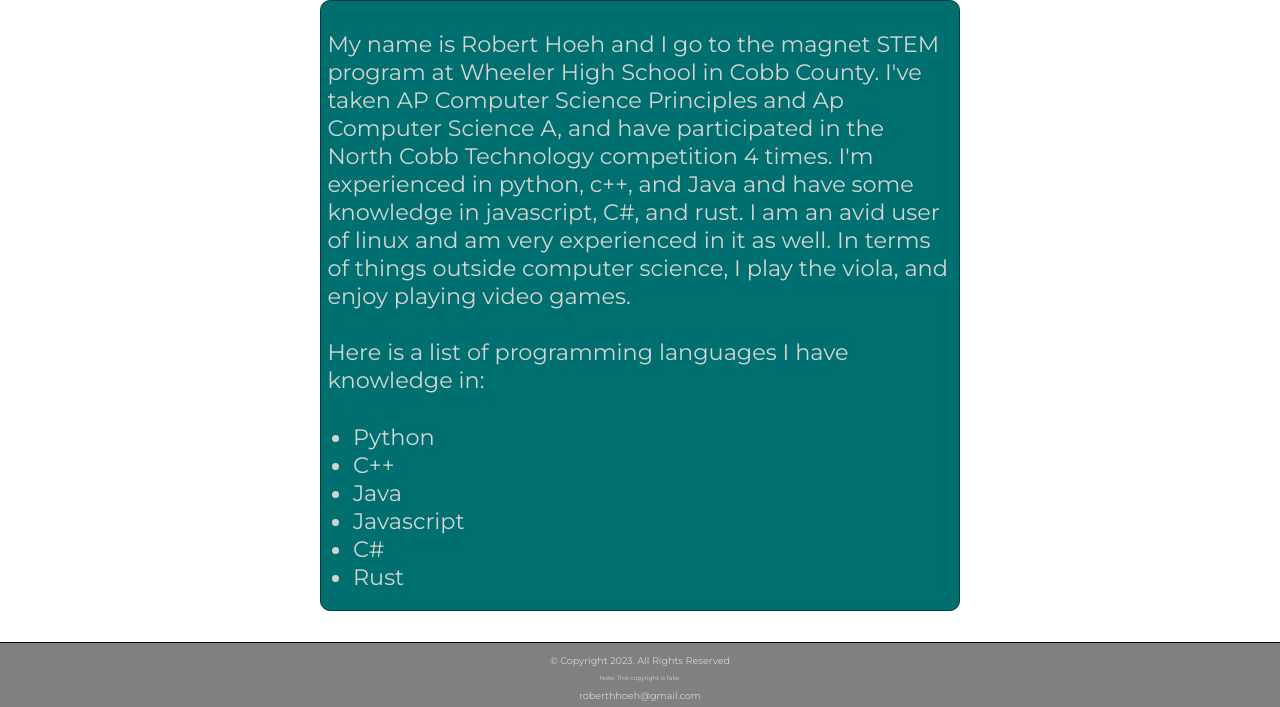
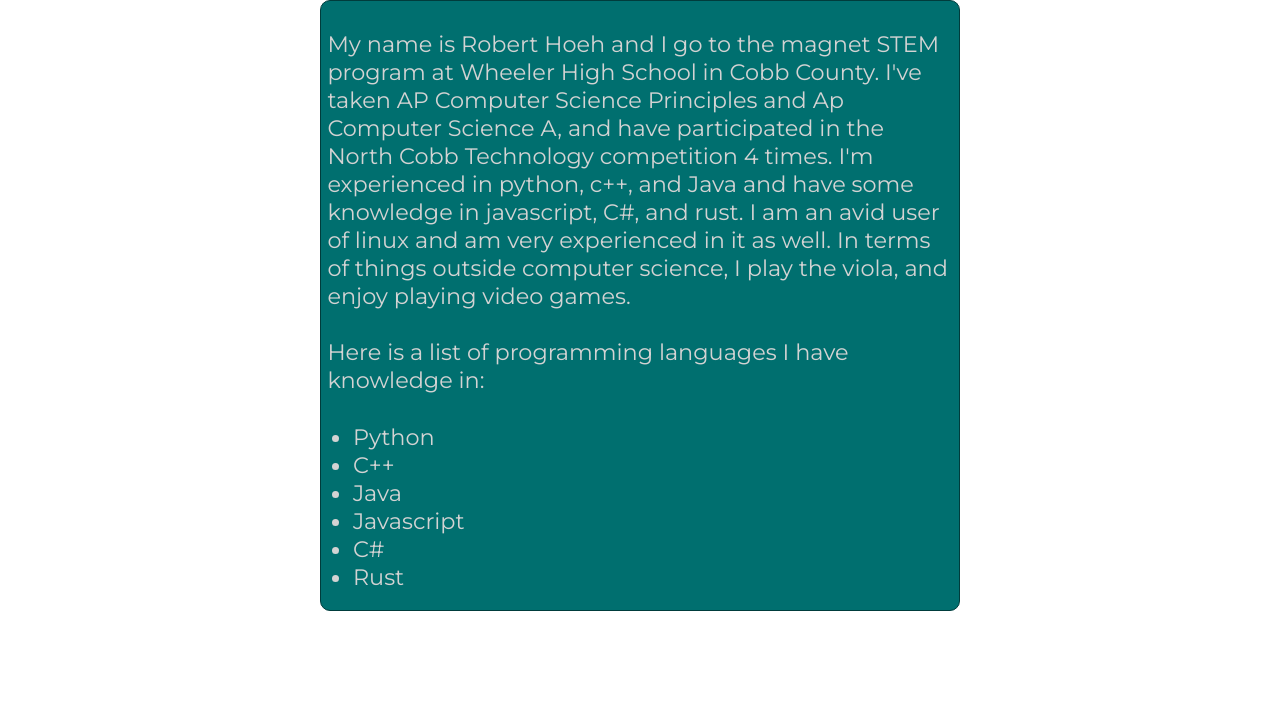
Before and after one commit to RobertHoeh/Web-Development-midterm-project, a plain HTML site: page aboutMe.html in a window 1280 px wide. Shown: the part 93-800 px from the top of the page. Drawn offline with Linux system fonts and the light colour scheme.

Commit message:
Removed fake footer

```diff
--- a/aboutMe.html
+++ b/aboutMe.html
@@ -45,11 +45,6 @@
                     </div>
                 </main>
             </div>
-            <footer>
-                <p>&copy; Copyright 2023. All Rights Reserved</p>
-                <p class="smalltext">Note: This copyright is fake.</p>
-                <p><a href="mailto:roberthhoeh@gmail.com">roberthhoeh@gmail.com</a></p>
-            </footer>
         </div>
     </body>
 </html>
```
Also changed, not shown: contact.html (+0 -5 lines), index.html (+0 -5 lines), portfolio.html (+0 -5 lines), template.html (+0 -5 lines).
